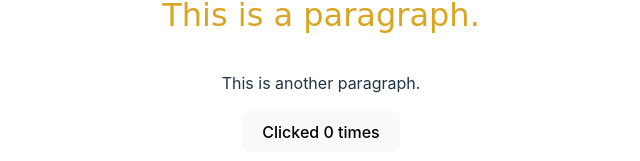
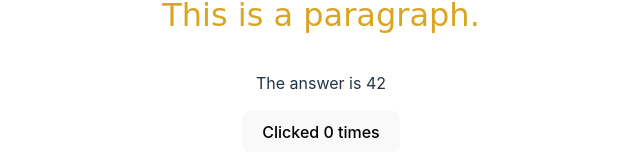
Before and after one commit to peterfk/svelte-tut, a Svelte app: page / in a window 1280 px wide. Shown: the part 504-665 px from the top of the page, without its empty margins (319-959 px from the left). Built offline with nearby package versions, Linux system fonts and the light colour scheme.

Commit message:
added prop value

```diff
--- a/src/App.svelte
+++ b/src/App.svelte
@@ -18,7 +18,7 @@
 <h1>Hello {name.toUpperCase()}!</h1>
 <img {src} alt="{name2} dances."/>
 <p>This is a paragraph.</p>
-<Nested/>
+<Nested answer={42}/>
 <button on:click={increment}>
 	Clicked {count}
 	{count === 1 ? 'time' : 'times'}
--- a/src/components/Nested.svelte
+++ b/src/components/Nested.svelte
@@ -1 +1,5 @@
-<p>This is another paragraph.</p>
+<script>
+	export let answer;
+</script>
+
+<p>The answer is {answer}</p>
```
